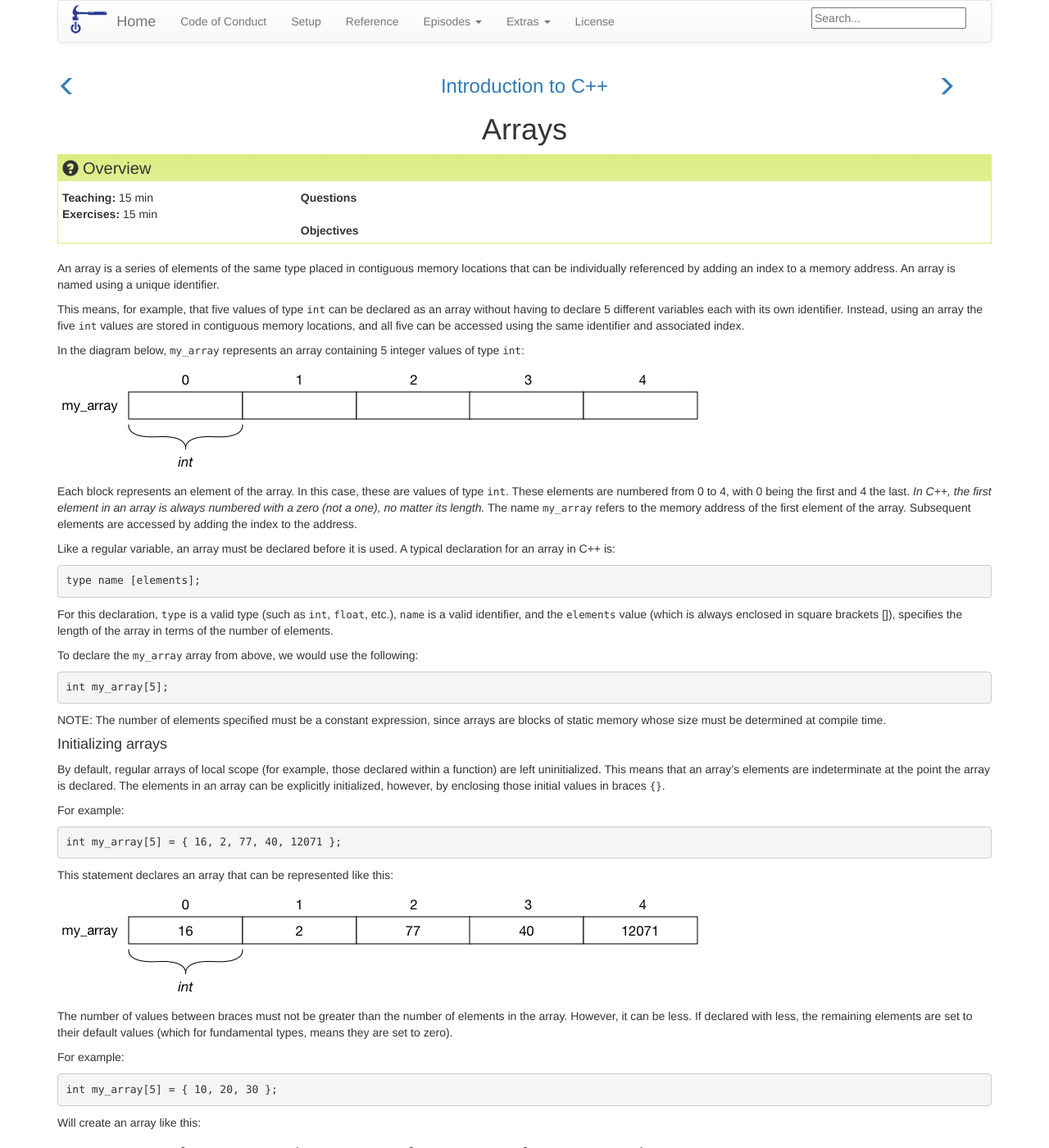
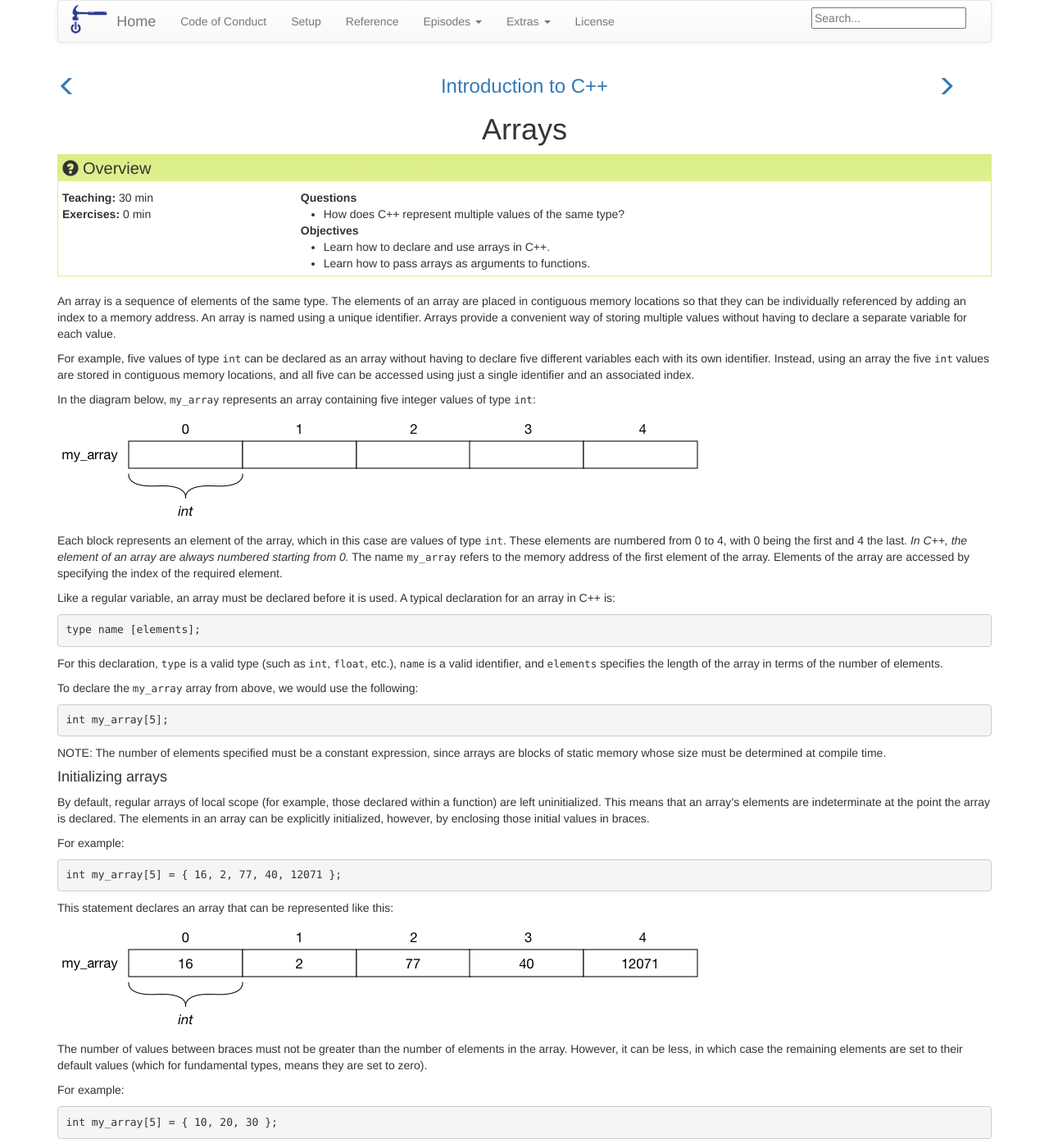
Before and after one commit to ornl-ssd/cpp-novice, a Jekyll site: the page built from _episodes/11-arrays.md, in a window 1280 px wide and 1400 px high. Shown: the whole window at 82% size. Built offline with Jekyll 4.4.1, drawn with Linux system fonts in a browser that asks for light colours; some of the changed text lies outside the part shown.

Commit message:
arrays update
Signed-off-by: Greg Watson <g.watson@computer.org>

```diff
--- a/_episodes/11-arrays.md
+++ b/_episodes/11-arrays.md
@@ -1,26 +1,34 @@
 ---
 title: "Arrays"
-teaching: 15
-exercises: 15
+teaching: 30
+exercises: 0
 questions:
+- "How does C++ represent multiple values of the same type?"
 objectives:
+- "Learn how to declare and use arrays in C++."
+- "Learn how to pass arrays as arguments to functions."
 keypoints:
+- "Arrays provide a convenient way of storing many values of the same type."
+- "Arrays are defined by a name and elements are accessed using an index."
+- "C++ supports multi-dimensional arrays."
+- "Arrays can only be passed by reference as parameters to functions."
 ---
-An array is a series of elements of the same type placed in contiguous memory locations that can be individually referenced by adding an
-index to a memory address. An array is named using a unique identifier.
+An array is a sequence of elements of the same type. The elements of an array are placed in contiguous memory locations so that they
+can be individually referenced by adding an index to a memory address. An array is named using a unique identifier. Arrays provide
+a convenient way of storing multiple values without having to declare a separate variable for each value.
 
-This means, for example, that five values of type `int` can be declared as an array without having to declare 5 different variables
+For example, five values of type `int` can be declared as an array without having to declare five different variables
 each with its own identifier. Instead, using an array the five `int` values are stored in contiguous memory locations, and all
-five can be accessed using the same identifier and associated index.
+five can be accessed using just a single identifier and an associated index.
 
-In the diagram below, `my_array` represents an array containing 5 integer values of type `int`:
+In the diagram below, `my_array` represents an array containing five integer values of type `int`:
 
 <img src="{{ site.github.url }}/fig/11-arrays-repr-01.png"/>
 
-Each block represents an element of the array. In this case, these are values of type `int`. These elements are numbered from 0 to 4,
-with 0 being the first and 4 the last. *In C++, the first element in an array is always numbered with a zero (not a one), no matter its length.*
-The name `my_array` refers to the memory address of the first element of the array. Subsequent elements are accessed by adding the
-index to the address.
+Each block represents an element of the array, which in this case are values of type `int`. These elements are numbered from 0 to 4,
+with 0 being the first and 4 the last. *In C++, the element of an array are always numbered starting from 0.*
+The name `my_array` refers to the memory address of the first element of the array. Elements of the array are accessed by specifying
+the index of the required element.
 
 Like a regular variable, an array must be declared before it is used. A typical declaration for an array in C++ is:
 
@@ -29,8 +37,8 @@ type name [elements];
 ~~~
 {: .code}
 
-For this declaration, `type` is a valid type (such as `int`, `float`, etc.), `name` is a valid identifier, and the `elements` value
-(which is always enclosed in square brackets []), specifies the length of the array in terms of the number of elements.
+For this declaration, `type` is a valid type (such as `int`, `float`, etc.), `name` is a valid identifier, and `elements`
+specifies the length of the array in terms of the number of elements.
 
 To declare the `my_array` array from above, we would use the following:
 
@@ -46,7 +54,7 @@ at compile time.
 
 By default, regular arrays of local scope (for example, those declared within a function) are left uninitialized. This means that
 an array's elements are indeterminate at the point the array is declared. The elements in an array can be explicitly initialized, however,
-by enclosing those initial values in braces `{}`.
+by enclosing those initial values in braces.
 
 For example:
 
@@ -59,8 +67,8 @@ This statement declares an array that can be represented like this:
 
 <img src="{{ site.github.url }}/fig/11-arrays-repr-02.png"/>
 
-The number of values between braces must not be greater than the number of elements in the array. However, it can be less. If declared with
-less, the remaining elements are set to their default values (which for fundamental types, means they are set to zero).
+The number of values between braces must not be greater than the number of elements in the array. However, it can be less, in which case
+the remaining elements are set to their default values (which for fundamental types, means they are set to zero).
 
 For example:
 
@@ -84,19 +92,22 @@ This creates an array of five int values, each initialized with a value of zero:
 
 <img src="{{ site.github.url }}/fig/11-arrays-repr-04.png"/>
 
-When an initialization of values is provided for an array, C++ allows the possibility of leaving the square brackets empty.
-In this case, the compiler will automatically size the array to matche the number of values included between the braces:
+When initializing values of an array in this way, there is no need to specify the size of the array, since C++ is able to deduce
+this from the number of elements being initialized.
+
+For example:
 
 ~~~
 int my_array[] = { 16, 2, 77, 40, 12071 };
 ~~~
 {: .code}
 
-After this declaration, array `my_array` would contain 5 `int` elements, and each element would be initialized with the corresponding value.
+After this declaration, array `my_array` would contain 5 elements, and each element would be initialized with the corresponding value.
 
-This array initialization syntax is common to both C and C++. However, C++ also provides a universal initialization syntax for any data types,
-and so this can be used for arrays as well. This syntax does not use an equal sign between the declaration and the initializer, but still uses
-curly braces for the values. Both of the following statements are equivalent:
+This array initialization syntax is common to both C and C++. However, C++ also provides a universal initialization syntax that can be used
+for any data types, including arrays. This syntax is almost the same, there is just no equals sin before the first curly brace.
+
+Both of the following statements are equivalent:
 
 ~~~
 int my_array[] = { 10, 20, 30 };
@@ -142,9 +153,8 @@ a warning to the user, but it is not always possible to determine this at compil
 since accessing out-of-range elements can return invalid values, or overwrite important data in the program. The programmer should be very
 careful to ensure this situation does not occur.
 
-At this point, it is important to be able to clearly distinguish between the two uses that brackets [] have related to arrays.
-hey perform two different tasks: one is to specify the size of arrays when they are declared; and the second one is to specify
-indices for concrete array elements when they are accessed. Do not confuse these two possible uses of brackets [] with arrays.
+It is important to note the two different uses of brackets with arrays. One is to specify the size of an array when it is declared, and
+the other is to specify the index of an element to be accessed.
 
 ~~~
 int my_array[5];         // declaration of a new array
@@ -152,9 +162,7 @@ my_array[2] = 75;        // access to an element of the array.
 ~~~
 {: .code}
 
-The main difference is that the declaration is preceded by the type of the elements, while the access is not.
-
-Some other valid operations with arrays:
+This example shows some other valid operations with arrays:
 
 ~~~
 my_array[0] = a;
@@ -242,8 +250,10 @@ my_array[1][3]
 
 <img src="{{ site.github.url }}/fig/11-arrays-multi-02.png"/>
 
-Multi-dimensional arrays are not limited to two indices (i.e., two dimensions). They can contain as many dimensions as needed. Although be careful,
-as the amount of memory needed for the array can increase substantially with each dimension. For example:
+Multi-dimensional arrays are not limited to two dimensions, but can be declared with any number of dimensions. Be aware that
+the amount of memory needed for the array can increase substantially with each added dimension.
+
+For example:
 
 ~~~
 char century [100][365][24][60][60];
@@ -254,7 +264,7 @@ This declares a five-dimensional array with one element for each second in a cen
 declaration would consume more than 3 gigabytes of memory!
 
 Multi-dimensional arrays are just an abstraction for programmers. They are stored in the same way as single dimensional arrays, except that
-the compiler remmbers the size of each dimension and uses this to calculate the location of the element.
+the compiler remembers the size of each dimension and uses this to calculate the location of the element.
 
 The following two pieces of code produce the exactly the same result, but one uses a two-dimensional array while the other uses a simple array:
 
@@ -293,16 +303,15 @@ The memory contents after running either of these programs will be the same, and
 
 <img src="{{ site.github.url }}/fig/11-arrays-multi-03.png"/>
 
-Note that the code uses constants for the width and height, instead of using directly their numerical values. This gives the code a better
-readability, and allows changes in the code to be made easily in one place.
+### Advanced Topics
 
-#### Arrays as parameters
+#### Arrays as function parameters
 
-At some point, we may need to pass an array to a function as a parameter. In C++, it is not possible to pass the entire block of memory
-represented by an array to a function directly as an argument. But what can be passed instead is its address. In practice, this has
+At some point, we may need to pass an array to a function. In C++, it is not possible to pass the entire block of memory
+represented by an array to a function directly as an argument, but it can be passed instead by its address. In practice, this has
 almost the same effect, and it is a much faster and more efficient operation.
 
-To accept an array as parameter for a function, the parameters can be declared as the array type, but with empty brackets, omitting the
+To accept an array as parameter for a function, the parameters can be declared as the array type, but omitting the
 actual size of the array. For example:
 
 ~~~
@@ -376,10 +385,10 @@ The output from this program is:
 ~~~
 {: .output}
 
-In the code above, the first parameter (`int arr[]`) accepts any array whose elements are of type `int`, whatever its length.
-For that reason, we have included a second parameter that tells the function the length of each array that we pass to it as
-its first parameter. This allows the for loop that prints out the array to know the range to iterate in the array passed,
-without going out of range.
+In the code above, the first parameter (`int arr[]`) accepts any array whose elements are of type `int` of any length.
+For that reason, it is often necessary to provide a second parameter that tells the function the length of the array that
+is passed to it. In this case the length is used to determine how many loop iterations are required to display all the
+array values.
 
 In a function declaration, it is also possible to include multi-dimensional arrays. For multi-demensional array paramemters, the
 first dimension is always left empty.
@@ -391,7 +400,7 @@ void procedure(int myarray[][3][4])
 ~~~
 {: .code}
 
-Notice that the first brackets`[]` are left empty, while the following ones specify sizes for their respective dimensions. This is
+Notice that the first set of brackets is left empty, while the following ones specify sizes for their respective dimensions. This is
 necessary in order for the compiler to be able to determine the depth of each additional dimension.
 
 In a way, passing an array as argument always loses a dimension. The reason is that the array is actully being passed using a *pointer*. This is a
```
Also changed, not shown: other parts of _episodes/11-arrays.md (+5 -5 lines).
